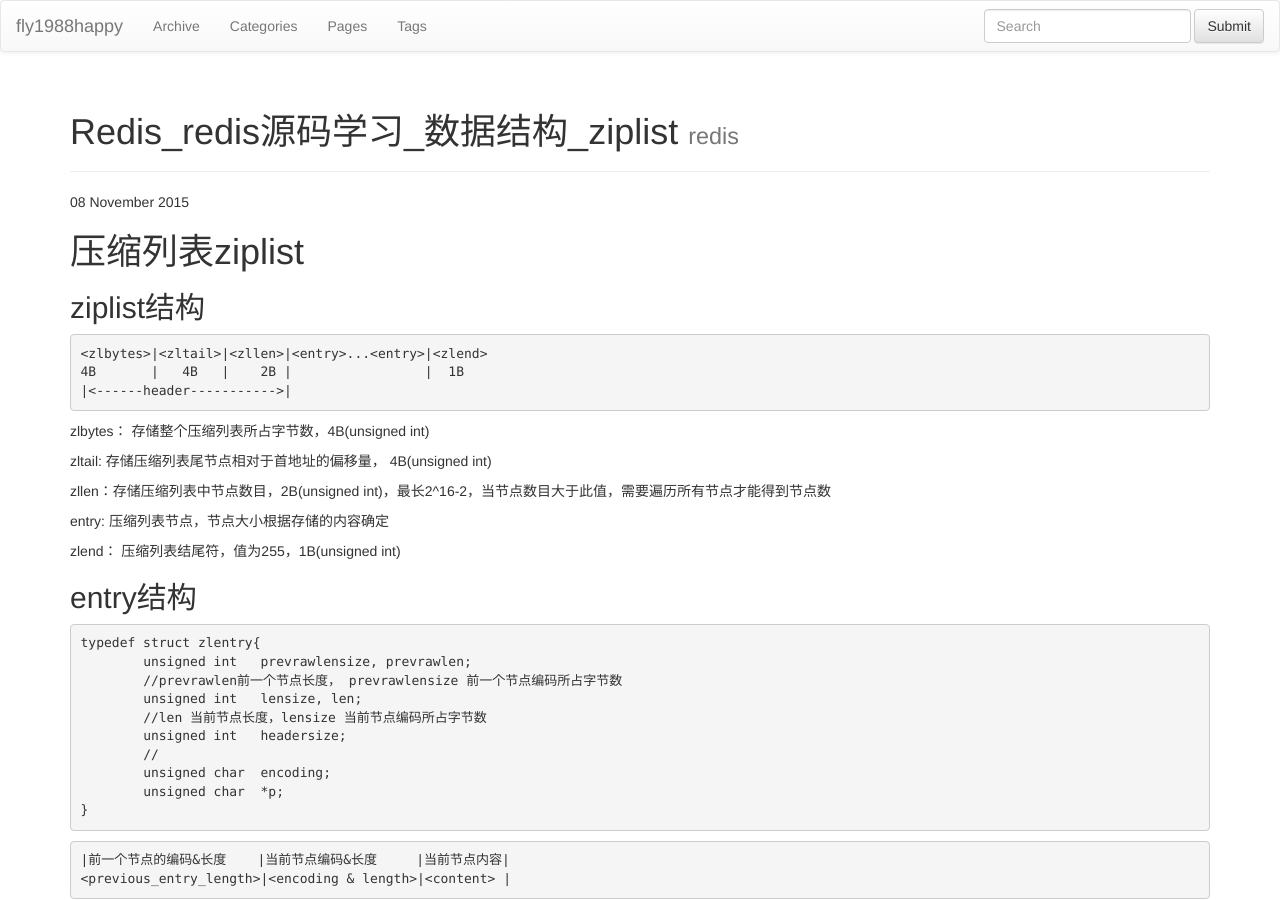
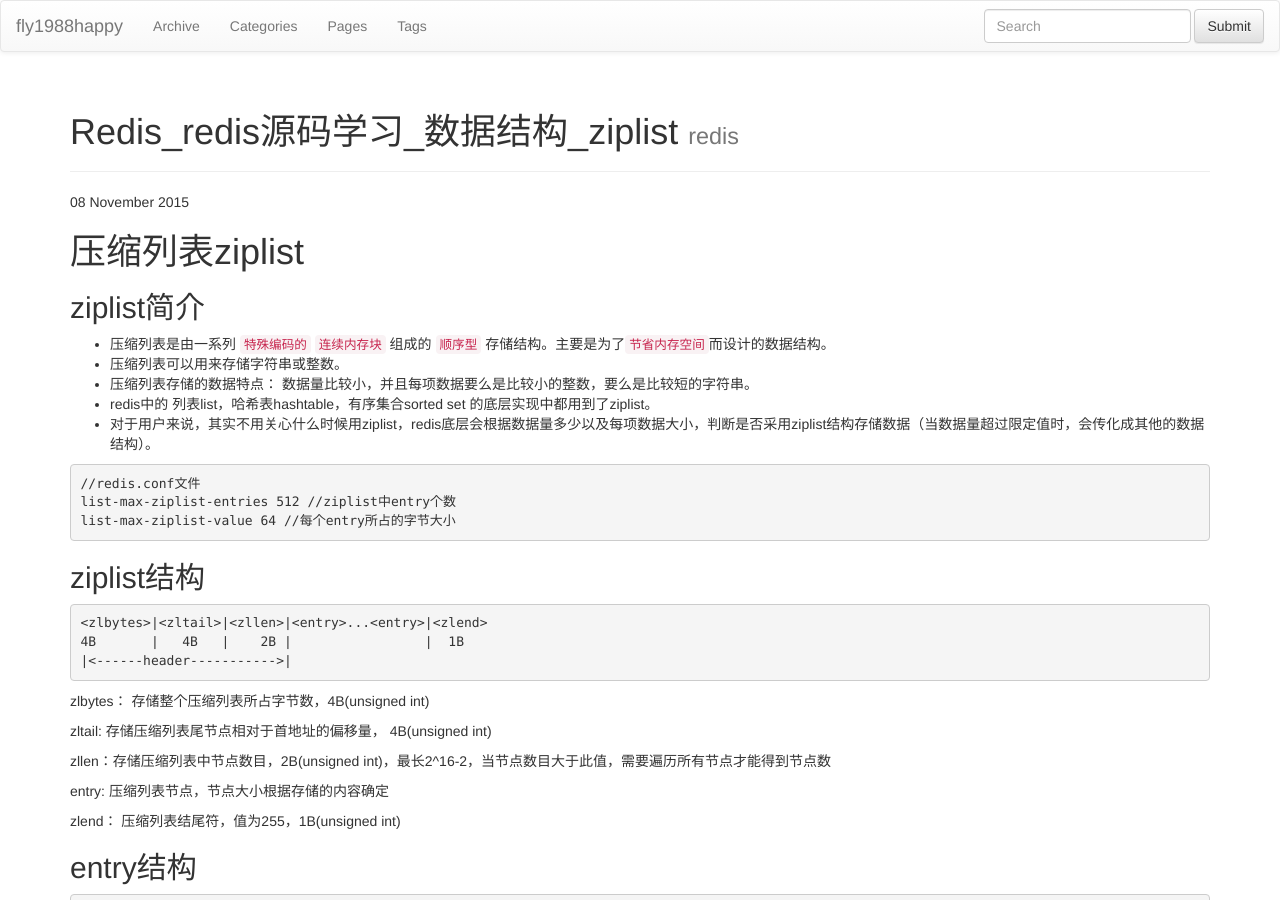
Before and after one commit to fly1988happy/fly1988happy.github.io, a Jekyll site: the page built from _posts/redis/2015-11-08-redis_redis源码学习_数据结构_ziplist.md, in a window 1280 px wide and 900 px high. Built offline with Jekyll 4.4.1, drawn with Linux system fonts in a browser that asks for light colours; nearby versions of some CDN libraries; library files that are not in the unit come from our copies; Markdown is read by kramdown in place of the engine named in the settings.

Commit message:
Update 2015-11-08-redis_redis源码学习_数据结构_ziplist.md

````diff
--- a/_posts/redis/2015-11-08-redis_redis源码学习_数据结构_ziplist.md
+++ b/_posts/redis/2015-11-08-redis_redis源码学习_数据结构_ziplist.md
@@ -5,6 +5,20 @@ tagline: "redis"
 tags : [redis]
 ---
 # 压缩列表ziplist
+##ziplist简介
+
+ - 压缩列表是由一系列 `特殊编码的` `连续内存块` 组成的 `顺序型` 存储结构。主要是为了`节省内存空间`而设计的数据结构。
+ - 压缩列表可以用来存储字符串或整数。
+ - 压缩列表存储的数据特点： 数据量比较小，并且每项数据要么是比较小的整数，要么是比较短的字符串。
+ - redis中的 列表list，哈希表hashtable，有序集合sorted set 的底层实现中都用到了ziplist。
+ - 对于用户来说，其实不用关心什么时候用ziplist，redis底层会根据数据量多少以及每项数据大小，判断是否采用ziplist结构存储数据（当数据量超过限定值时，会传化成其他的数据结构）。
+
+```
+//redis.conf文件
+list-max-ziplist-entries 512 //ziplist中entry个数
+list-max-ziplist-value 64 //每个entry所占的字节大小
+```
+
 ##ziplist结构
 ```
 <zlbytes>|<zltail>|<zllen>|<entry>...<entry>|<zlend>
````
